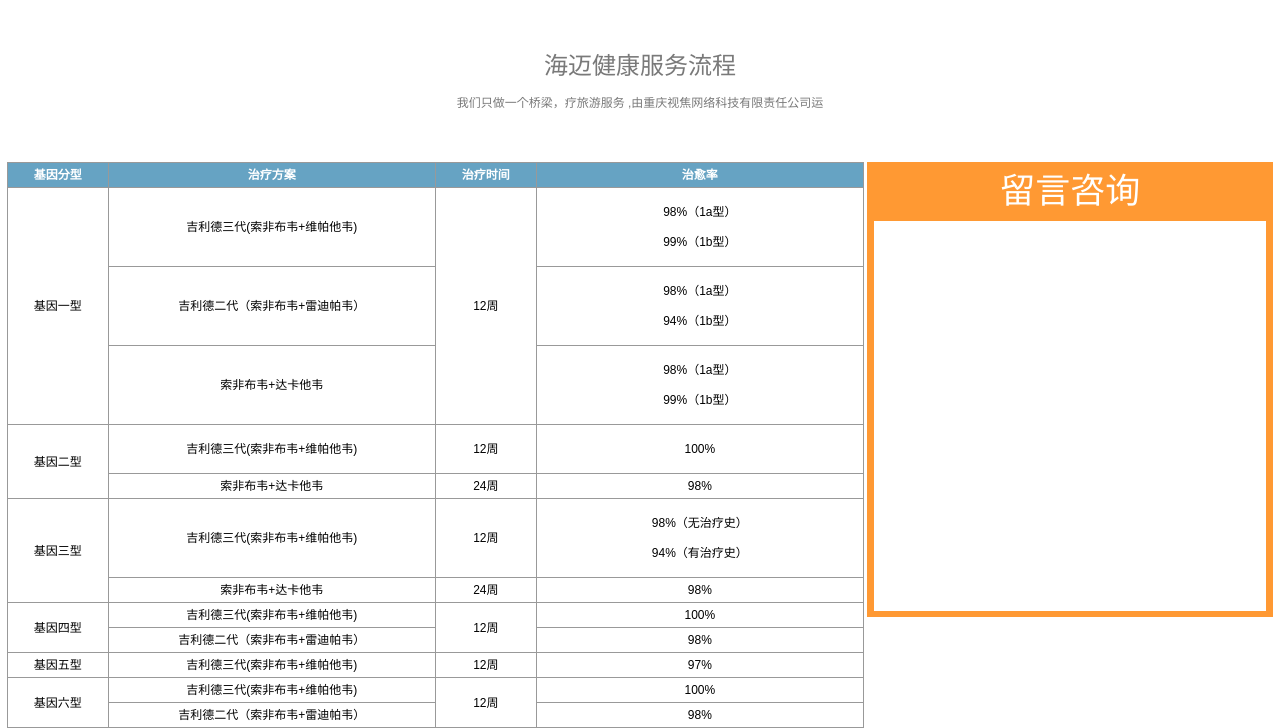
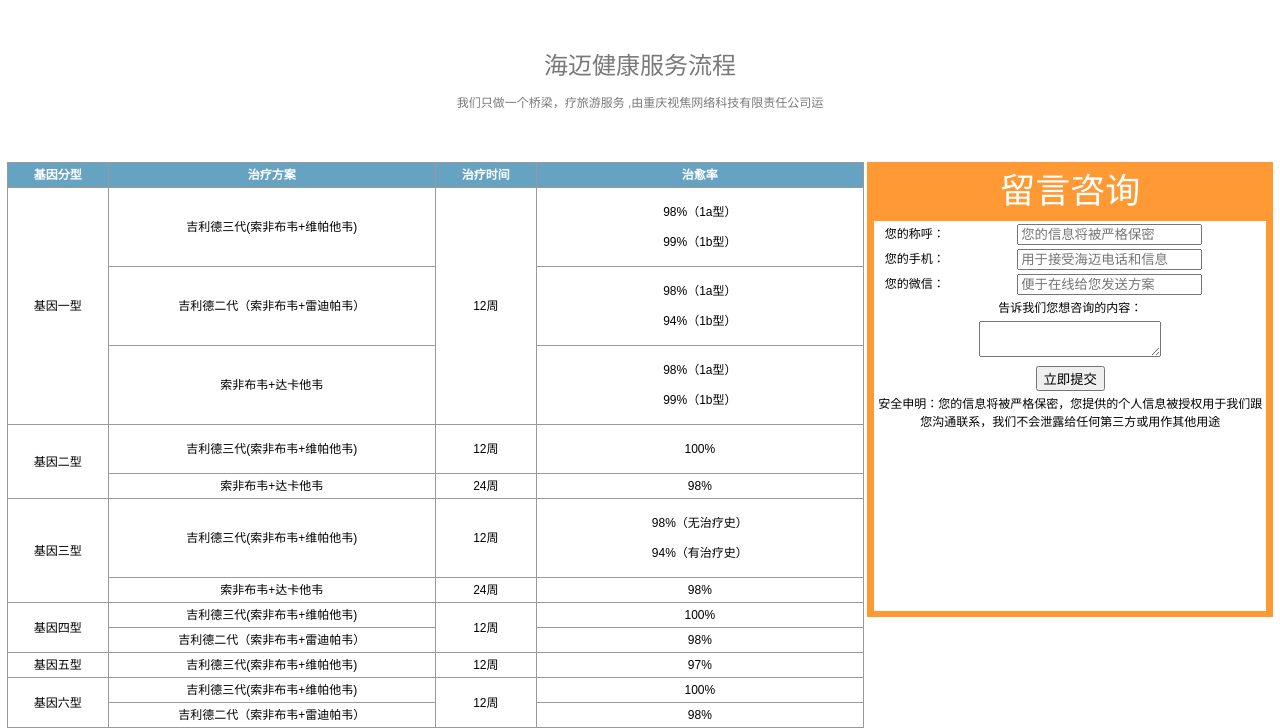
Before and after one commit to ybinbin/healthes, a PHP site: page /DbName/application/home/view/index/solution.html in a window 1280 px wide. Shown: the part 1123-1851 px from the top of the page. Run offline with PHP 8.4, Linux system fonts and the light colour scheme.

Commit message:
该死的峰会 浪费我时间

```diff
--- a/application/home/view/index/solution.html
+++ b/application/home/view/index/solution.html
@@ -304,7 +304,7 @@
 			<div class="ib zixun vt">
 				<span class="title fs35 cf ib">留言咨询</span>
 				<form class="ma">
-					<!-- <table>
+					<table>
 						<tr>
 							<td>
 								您的称呼：
@@ -329,10 +329,27 @@
 								<input type="text" name="name" placeholder="便于在线给您发送方案">
 							</td>
 						</tr>
-						<tr colspan="2">
-							<td>告诉我们您想咨询的内容：</td>
+						<tr>
+							<td colspan="2">告诉我们您想咨询的内容：</td>
 						</tr>
-					</table> -->
+						<tr>
+							<td colspan="2">
+								<textarea></textarea>
+							</td>
+						</tr>
+						<tr>
+							<td colspan="2">
+								<button>立即提交</button>
+							</td>
+						</tr>
+						<tr>
+							<td colspan="2">
+								<span>
+									安全申明：您的信息将被严格保密，您提供的个人信息被授权用于我们跟您沟通联系，我们不会泄露给任何第三方或用作其他用途
+								</span>
+							</td>
+						</tr>
+					</table>
 				</form>
 			</div>
 		</div>
--- a/public/static/css/solution.css
+++ b/public/static/css/solution.css
@@ -29,6 +29,9 @@
 #div-table .table th {background: #66a3c3;color: #fff;}
 #div-table .table td,#div-table .table th {border-collapse: collapse;border: 1px solid #999;width: 326px;padding: 3px 0;}
 #div-table .zixun {width: 406px;height: 455px;background: #ff9933;}
+#div-table .zixun table {width: 100%;}
+#div-table .zixun td:first-child {width: 20%;text-align: center;}
+#div-table .zixun td:only-child {width: 156px;}
 #div-table .xing,#div-table .zhou {width: 100px!important;}
 #div-table form {background: #fff;width: 392px;height: 390px;}
 #div-table .title {margin: 3px 0;}
```
